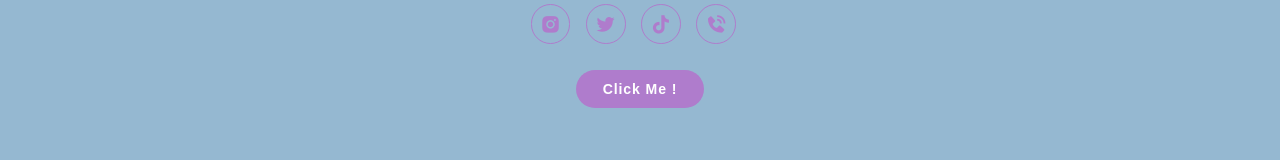
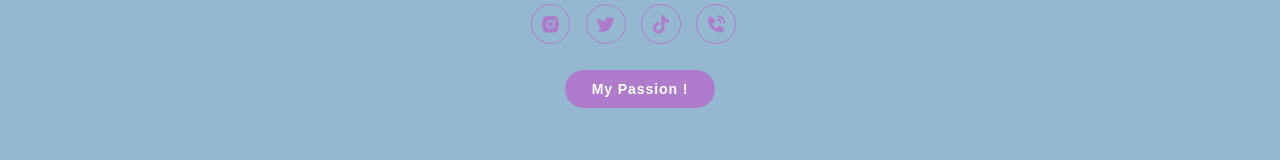
Before and after one commit to SyifalN/IMD318-Individual-Assignment, a plain HTML site: page index.html in a window 1280 px wide. Shown: the part 720-880 px from the top of the page. Drawn offline with nearby package versions, Linux system fonts and the light colour scheme.

Commit message:
index.html

```diff
--- a/index.html
+++ b/index.html
@@ -43,7 +43,7 @@
                   <a href="tel:+60167018392"><i class='bx bxs-phone-call' ></i></a>
              </div>
 
-             <a href="https://www.youtube.com/watch?v=3UyfXF1rNJQ" class="btn">Click Me !</a>
+             <a href="https://www.youtube.com/watch?v=3UyfXF1rNJQ" class="btn">My Passion !</a>
         </div>
     </section>
 
```
